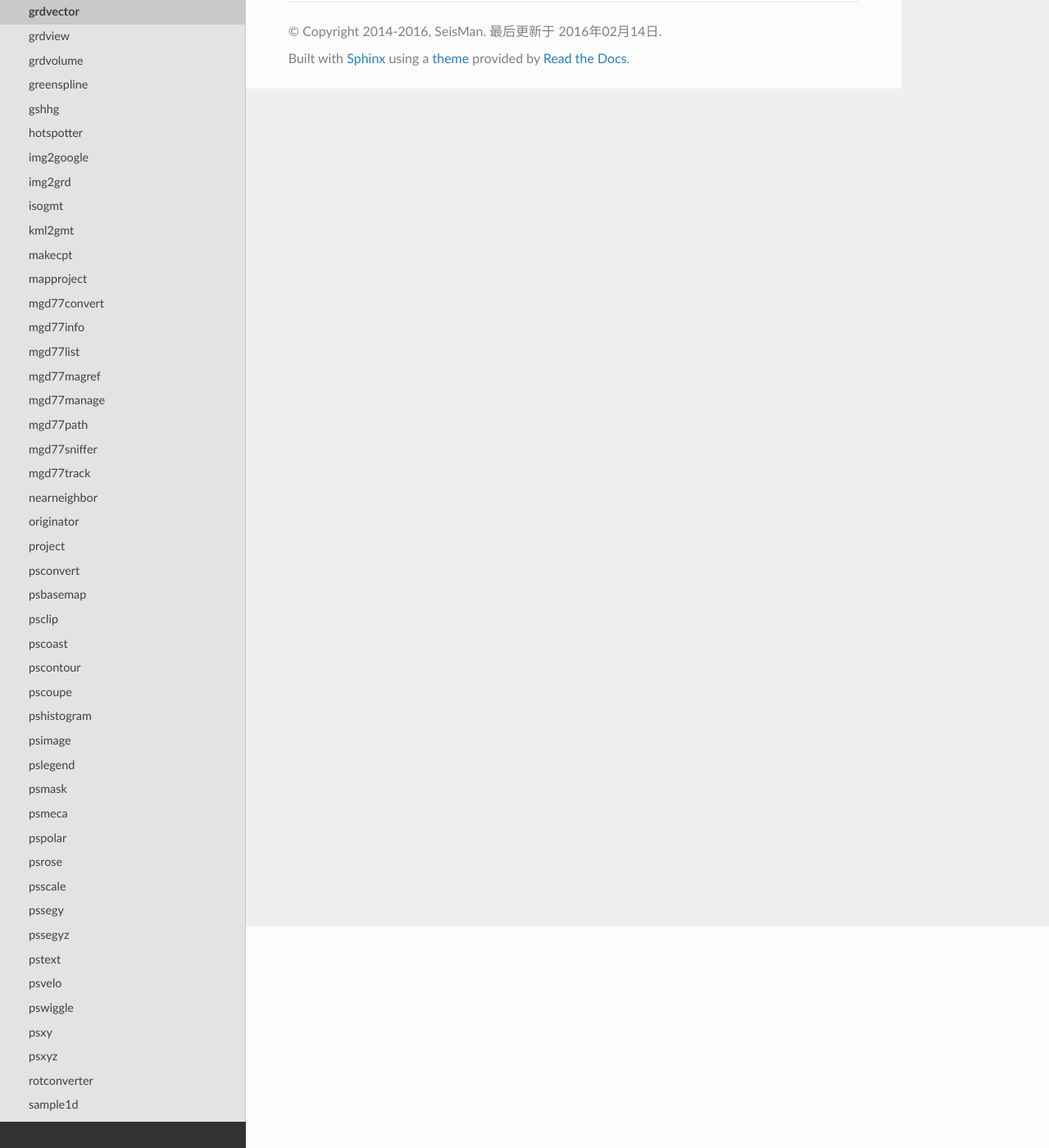
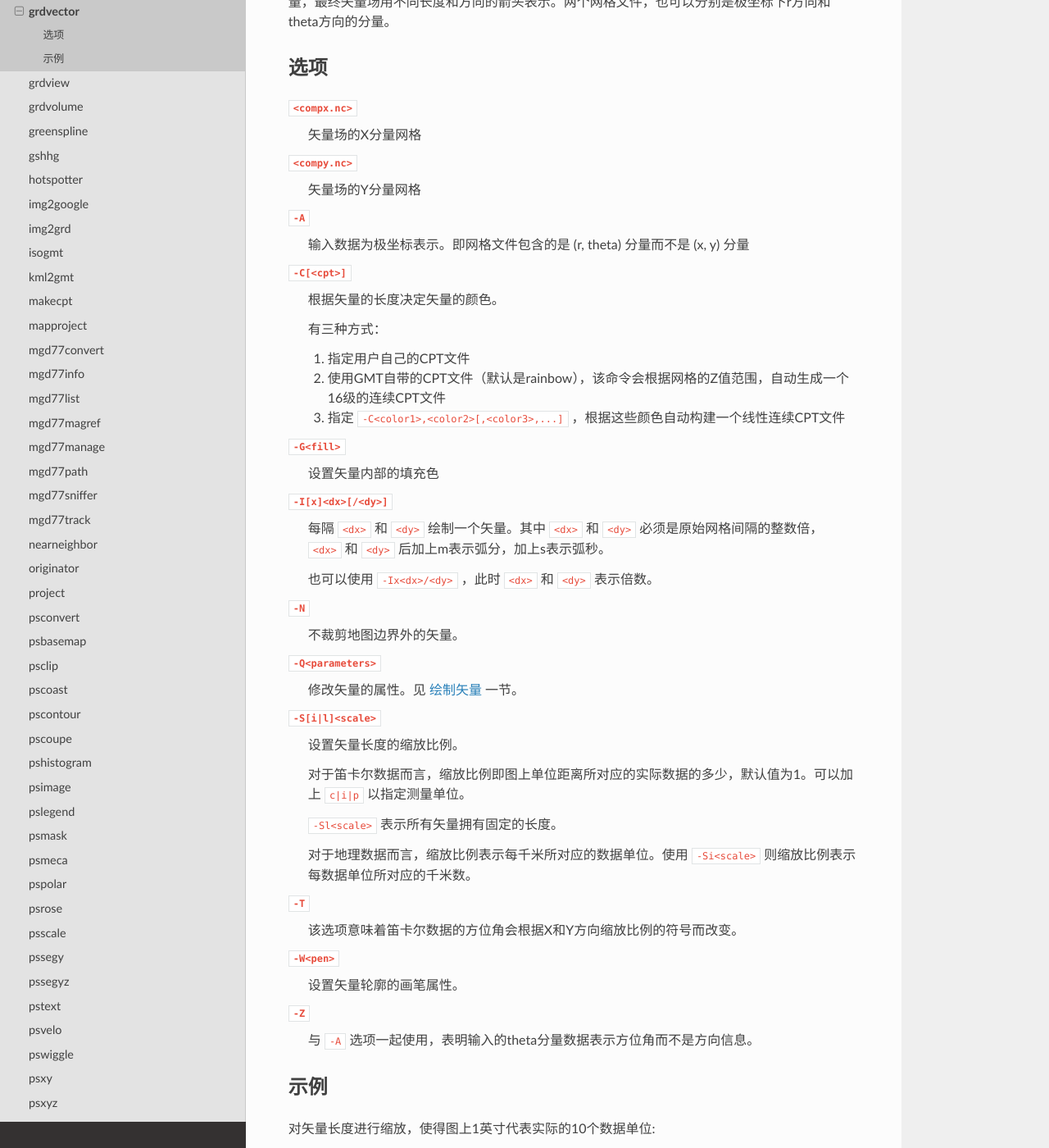
Before and after one commit to seisman/GMT5_Docs, a Sphinx documentation site: the page built from source/grdvector.rst, in a window 1280 px wide and 1400 px high, scrolled down 270 px. Shown: the whole window at 82% size. Built offline with Sphinx 7.4.7 and the Read the Docs theme 2.0.0, drawn with Linux system fonts in a browser that asks for light colours; pages that are not in the unit, such as notebooks, are missing from menus; some of the changed text lies outside the part shown.

Commit message:
add grdvector

```diff
--- a/source/grdvector.rst
+++ b/source/grdvector.rst
@@ -4,3 +4,70 @@ grdvector
 =========
 
 - 官方文档： :ref:`gmt:grdvector`
+- 简介：根据两个网格文件绘制矢量场
+
+该命令会读取两个2D网格文件并绘制矢量场。两个网格文件分别代表平面内矢量场的X分量和Y分量，最终矢量场用不同长度和方向的箭头表示。两个网格文件，也可以分别是极坐标下r方向和theta方向的分量。
+
+选项
+----
+
+``<compx.nc>``
+    矢量场的X分量网格
+
+``<compy.nc>``
+    矢量场的Y分量网格
+
+``-A``
+    输入数据为极坐标表示。即网格文件包含的是 (r, theta) 分量而不是 (x, y) 分量
+
+``-C[<cpt>]``
+    根据矢量的长度决定矢量的颜色。
+
+    有三种方式：
+
+    #. 指定用户自己的CPT文件
+    #. 使用GMT自带的CPT文件（默认是rainbow），该命令会根据网格的Z值范围，自动生成一个16级的连续CPT文件
+    #. 指定 ``-C<color1>,<color2>[,<color3>,...]`` ，根据这些颜色自动构建一个线性连续CPT文件
+
+``-G<fill>``
+    设置矢量内部的填充色
+
+``-I[x]<dx>[/<dy>]``
+    每隔 ``<dx>`` 和 ``<dy>`` 绘制一个矢量。其中 ``<dx>`` 和 ``<dy>`` 必须是原始网格间隔的整数倍， ``<dx>`` 和 ``<dy>`` 后加上m表示弧分，加上s表示弧秒。
+
+    也可以使用 ``-Ix<dx>/<dy>`` ，此时 ``<dx>`` 和 ``<dy>`` 表示倍数。
+
+``-N``
+    不裁剪地图边界外的矢量。
+
+``-Q<parameters>``
+    修改矢量的属性。见 :doc:`vectors` 一节。
+
+``-S[i|l]<scale>``
+    设置矢量长度的缩放比例。
+
+    对于笛卡尔数据而言，缩放比例即图上单位距离所对应的实际数据的多少，默认值为1。可以加上 ``c|i|p`` 以指定测量单位。
+
+    ``-Sl<scale>`` 表示所有矢量拥有固定的长度。
+
+    对于地理数据而言，缩放比例表示每千米所对应的数据单位。使用 ``-Si<scale>`` 则缩放比例表示每数据单位所对应的千米数。
+
+``-T``
+    该选项意味着笛卡尔数据的方位角会根据X和Y方向缩放比例的符号而改变。
+
+``-W<pen>``
+    设置矢量轮廓的画笔属性。
+
+``-Z``
+    与 ``-A`` 选项一起使用，表明输入的theta分量数据表示方位角而不是方向信息。
+
+示例
+----
+
+对矢量长度进行缩放，使得图上1英寸代表实际的10个数据单位::
+
+    gmt grdvector r.nc theta.nc -Jx5c -A -Q0.1i+e+jc -S10i > gradient.ps
+
+绘制地理数据，缩放比例为每个数据单位对应200 km，每隔3个网格点绘制一个矢量::
+
+    gmt grdvector comp_x.nc comp_y.nc -Ix3 -JH0/20c -Q0.1i+e+jc -S200 > globe.ps
--- a/source/modules.rst
+++ b/source/modules.rst
@@ -20,11 +20,12 @@
   #. :doc:`psscale` ：在图上绘制灰色或彩色色标
   #. :doc:`psclip` ：打开或关闭多边形裁剪路径
   #. :doc:`psimage` ：将图片图片或EPS文件放在地图上
-  #. :doc:`gmtlogo` ：在图上绘制GMT图形logo
-  #. :doc:`grdimage` ：在图上绘制网格数据
   #. :doc:`pslegend` ：在图上绘制图例
   #. :doc:`pshistogram` ：统计并绘制直方图
   #. :doc:`psrose` ：绘制极坐标下的直方图（sector图、rose图或windrose图）
+  #. :doc:`grdvector` ：根据两个网格文件绘制矢量场
+  #. :doc:`grdimage` ：在图上绘制网格数据
+  #. :doc:`gmtlogo` ：在图上绘制GMT图形logo
 
 - 信息提取
 
```
Also changed, not shown: other parts of source/modules.rst (+0 -1 lines).
